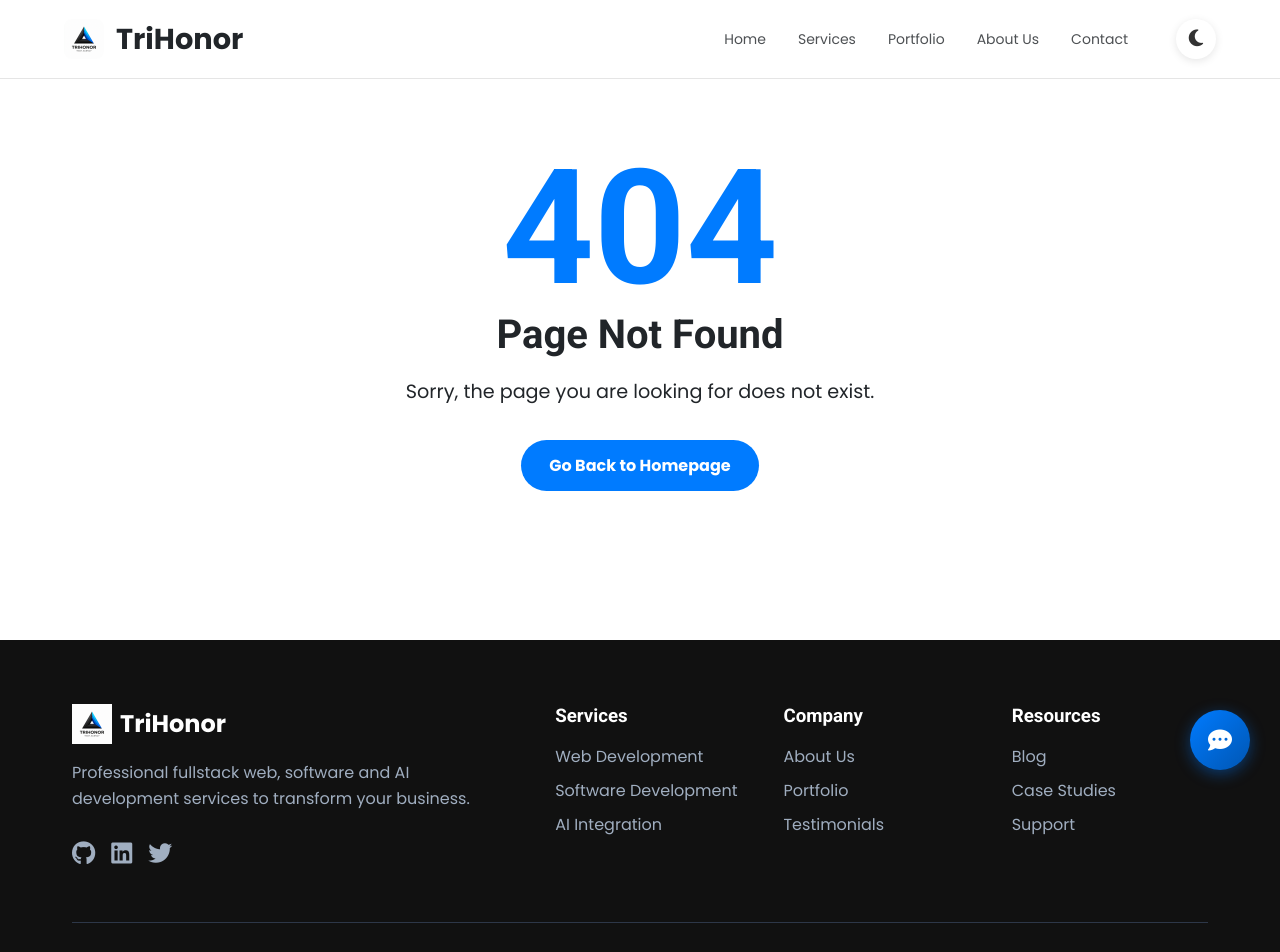
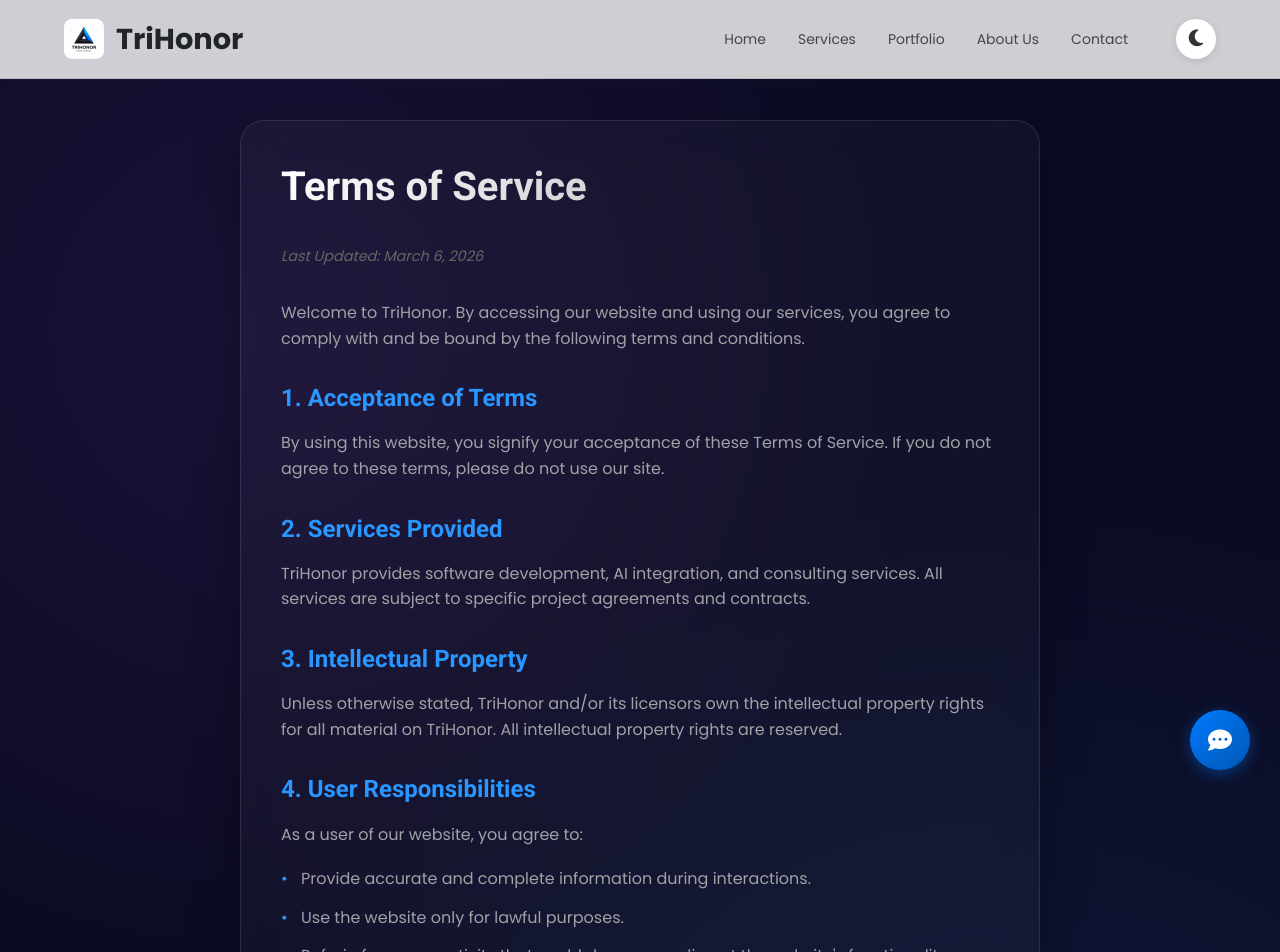
Before and after one commit to kapucuonur/TriHonor-WebPage, a React (Vite) app in the folder client/: page /terms-of-service in a window 1280 px wide. Shown: the top 952 px of the page. Built offline with nearby package versions, Linux system fonts and the light colour scheme.

Commit message:
Implement professional Privacy Policy and Terms of Service pages

```diff
--- a/client/src/App.jsx
+++ b/client/src/App.jsx
@@ -18,6 +18,8 @@ import PortfolioPage from './pages/PortfolioPage';
 import AboutPage from './pages/AboutPage';
 import ContactPage from './pages/ContactPage';
 import NotFoundPage from './pages/NotFoundPage';
+import PrivacyPolicyPage from './pages/PrivacyPolicyPage';
+import TermsOfServicePage from './pages/TermsOfServicePage';
 
 function App() {
   return (
@@ -37,6 +39,8 @@ function App() {
           <Route path="/portfolio" element={<PortfolioPage />} />
           <Route path="/about" element={<AboutPage />} />
           <Route path="/contact" element={<ContactPage />} />
+          <Route path="/privacy-policy" element={<PrivacyPolicyPage />} />
+          <Route path="/terms-of-service" element={<TermsOfServicePage />} />
           <Route path="*" element={<NotFoundPage />} />
         </Routes>
       </main>
--- /dev/null
+++ b/client/src/pages/LegalPages.css
@@ -0,0 +1,92 @@
+/* client/src/pages/LegalPages.css */
+.legal-page {
+    padding: 120px 20px 80px;
+    min-height: 80vh;
+    background-color: #0b0b24;
+    color: #fff;
+    position: relative;
+    overflow: hidden;
+}
+
+.legal-page::before {
+    content: "";
+    position: absolute;
+    top: 0;
+    left: 0;
+    width: 100%;
+    height: 100%;
+    background:
+        radial-gradient(circle at 20% 20%, rgba(157, 78, 221, 0.1) 0%, transparent 40%),
+        radial-gradient(circle at 80% 80%, rgba(41, 151, 255, 0.1) 0%, transparent 50%);
+    z-index: 1;
+}
+
+.legal-container {
+    max-width: 800px;
+    margin: 0 auto;
+    position: relative;
+    z-index: 2;
+    background: rgba(255, 255, 255, 0.03);
+    backdrop-filter: blur(20px);
+    -webkit-backdrop-filter: blur(20px);
+    border: 1px solid rgba(255, 255, 255, 0.1);
+    border-radius: 24px;
+    padding: 40px;
+    box-shadow: 0 20px 50px rgba(0, 0, 0, 0.3);
+}
+
+.legal-page h1 {
+    font-size: 2.5rem;
+    margin-bottom: 2rem;
+    background: linear-gradient(135deg, #fff 0%, #a1a1a6 100%);
+    -webkit-background-clip: text;
+    -webkit-text-fill-color: transparent;
+}
+
+.legal-content h2 {
+    font-size: 1.5rem;
+    margin: 2rem 0 1rem;
+    color: #2997ff;
+}
+
+.legal-content p {
+    color: #a1a1a6;
+    line-height: 1.6;
+    margin-bottom: 1.2rem;
+}
+
+.legal-content ul {
+    list-style: none;
+    margin-bottom: 1.5rem;
+}
+
+.legal-content li {
+    color: #a1a1a6;
+    margin-bottom: 0.8rem;
+    padding-left: 20px;
+    position: relative;
+}
+
+.legal-content li::before {
+    content: "•";
+    color: #2997ff;
+    position: absolute;
+    left: 0;
+}
+
+.last-updated {
+    font-style: italic;
+    color: #666;
+    margin-bottom: 2rem;
+    font-size: 0.9rem;
+}
+
+@media (max-width: 768px) {
+    .legal-container {
+        padding: 25px;
+    }
+
+    .legal-page h1 {
+        font-size: 1.8rem;
+    }
+}
--- /dev/null
+++ b/client/src/pages/PrivacyPolicyPage.jsx
@@ -0,0 +1,49 @@
+// client/src/pages/PrivacyPolicyPage.jsx
+import React from 'react';
+import './LegalPages.css';
+
+const PrivacyPolicyPage = () => {
+    return (
+        <div className="legal-page">
+            <div className="legal-container">
+                <h1>Privacy Policy</h1>
+                <p className="last-updated">Last Updated: March 6, 2026</p>
+
+                <div className="legal-content">
+                    <p>At TriHonor, we take your privacy seriously. This Privacy Policy explains how we collect, use, and protect your personal information when you use our website and services.</p>
+
+                    <h2>1. Information We Collect</h2>
+                    <p>We may collect the following types of information:</p>
+                    <ul>
+                        <li><strong>Personal Identification Information:</strong> Name, email address, and phone number when you contact us or submit a form.</li>
+                        <li><strong>Usage Data:</strong> Information about how you interact with our website, including IP address, browser type, and pages visited.</li>
+                        <li><strong>Cookies:</strong> We use cookies to enhance your browsing experience and analyze website traffic.</li>
+                    </ul>
+
+                    <h2>2. How We Use Your Information</h2>
+                    <p>We use the information we collect for the following purposes:</p>
+                    <ul>
+                        <li>To provide and maintain our services.</li>
+                        <li>To communicate with you regarding your inquiries or projects.</li>
+                        <li>To improve our website's functionality and user experience.</li>
+                        <li>To comply with legal obligations.</li>
+                    </ul>
+
+                    <h2>3. Data Protection</h2>
+                    <p>We implement a variety of security measures to maintain the safety of your personal information. Your data is stored on secure servers and is only accessible by authorized personnel.</p>
+
+                    <h2>4. Third-Party Sharing</h2>
+                    <p>We do not sell, trade, or otherwise transfer your personal identification information to outside parties, except for trusted third parties who assist us in operating our website or conducting our business, so long as those parties agree to keep this information confidential.</p>
+
+                    <h2>5. Your Rights</h2>
+                    <p>You have the right to access, correct, or delete your personal information. If you wish to exercise these rights, please contact us at support@trihonor.com.</p>
+
+                    <h2>6. Contact Us</h2>
+                    <p>If you have any questions about this Privacy Policy, please contact us via our contact form or at support@trihonor.com.</p>
+                </div>
+            </div>
+        </div>
+    );
+};
+
+export default PrivacyPolicyPage;
--- /dev/null
+++ b/client/src/pages/TermsOfServicePage.jsx
@@ -0,0 +1,49 @@
+// client/src/pages/TermsOfServicePage.jsx
+import React from 'react';
+import './LegalPages.css';
+
+const TermsOfServicePage = () => {
+    return (
+        <div className="legal-page">
+            <div className="legal-container">
+                <h1>Terms of Service</h1>
+                <p className="last-updated">Last Updated: March 6, 2026</p>
+
+                <div className="legal-content">
+                    <p>Welcome to TriHonor. By accessing our website and using our services, you agree to comply with and be bound by the following terms and conditions.</p>
+
+                    <h2>1. Acceptance of Terms</h2>
+                    <p>By using this website, you signify your acceptance of these Terms of Service. If you do not agree to these terms, please do not use our site.</p>
+
+                    <h2>2. Services Provided</h2>
+                    <p>TriHonor provides software development, AI integration, and consulting services. All services are subject to specific project agreements and contracts.</p>
+
+                    <h2>3. Intellectual Property</h2>
+                    <p>Unless otherwise stated, TriHonor and/or its licensors own the intellectual property rights for all material on TriHonor. All intellectual property rights are reserved.</p>
+
+                    <h2>4. User Responsibilities</h2>
+                    <p>As a user of our website, you agree to:</p>
+                    <ul>
+                        <li>Provide accurate and complete information during interactions.</li>
+                        <li>Use the website only for lawful purposes.</li>
+                        <li>Refrain from any activity that could damage or disrupt the website's functionality.</li>
+                    </ul>
+
+                    <h2>5. Limitation of Liability</h2>
+                    <p>In no event shall TriHonor be liable for any indirect, incidental, special, or consequential damages arising out of or in connection with the use of our website or services.</p>
+
+                    <h2>6. Governing Law</h2>
+                    <p>These terms and conditions are governed by and construed in accordance with the laws of the jurisdiction in which TriHonor operates.</p>
+
+                    <h2>7. Changes to Terms</h2>
+                    <p>TriHonor reserves the right to update or change these Terms of Service at any time. Your continued use of the website following any changes signifies your acceptance of the new terms.</p>
+
+                    <h2>8. Contact Information</h2>
+                    <p>If you have any questions about these Terms of Service, please contact us at support@trihonor.com.</p>
+                </div>
+            </div>
+        </div>
+    );
+};
+
+export default TermsOfServicePage;
```
